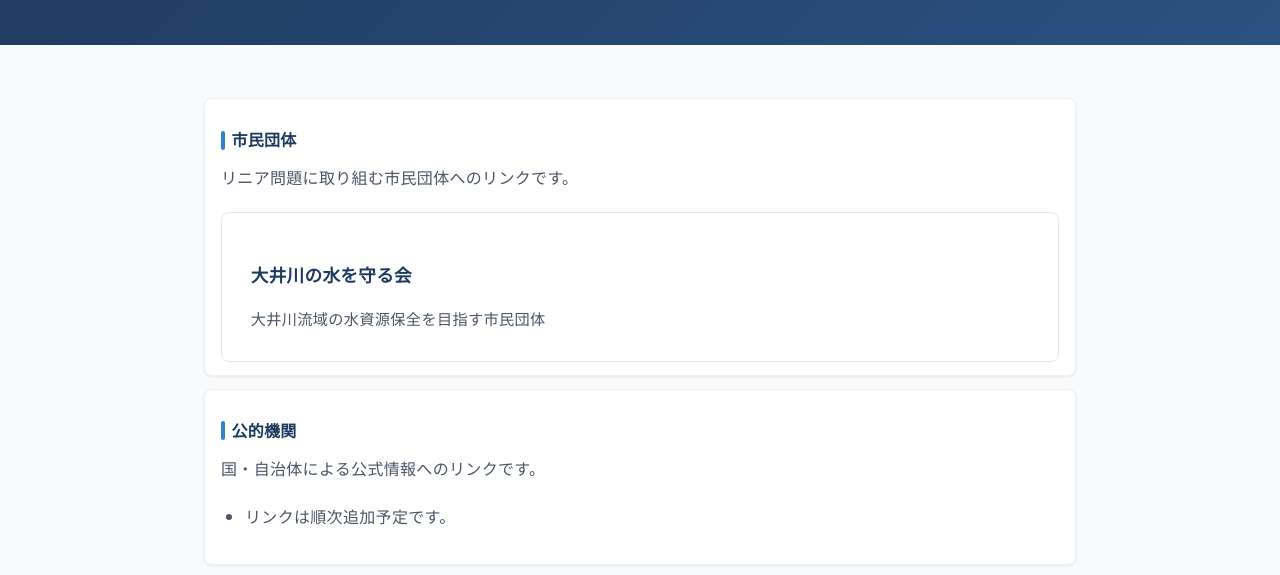
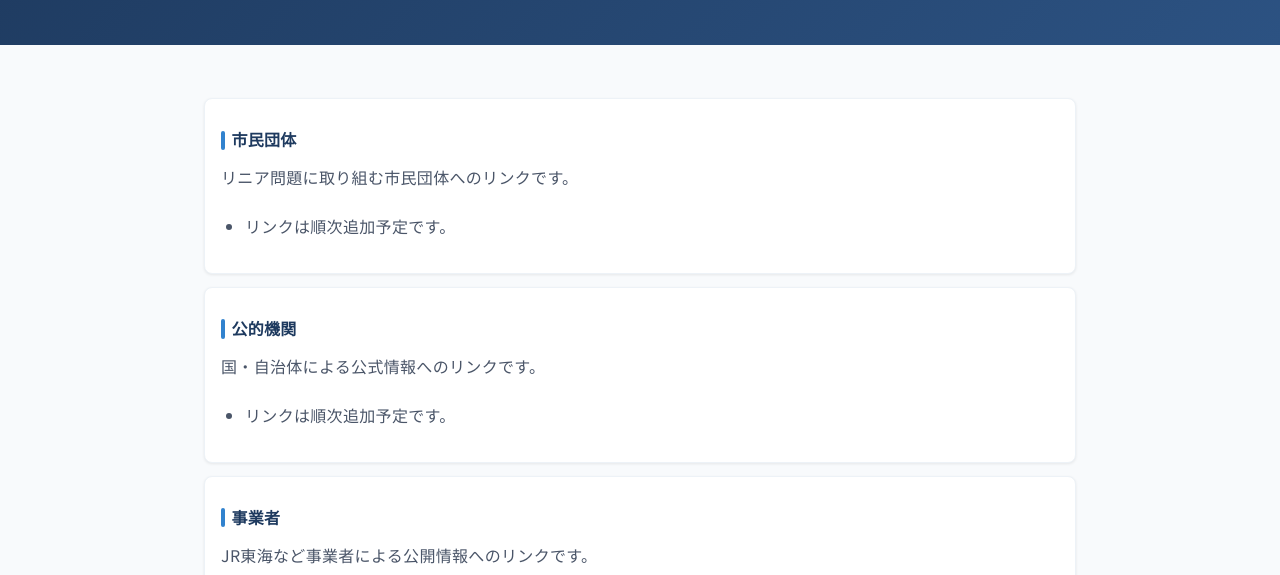
Before and after one commit to linear-citizen/linear-citizen-site, a plain HTML site: page links.html in a window 1280 px wide. Shown: the part 195-770 px from the top of the page. Drawn offline with Linux system fonts and the light colour scheme.

Commit message:
市民団体リンクを準備中表記に変更
🤖 Generated with [Claude Code](https://claude.com/claude-code)

Co-Authored-By: Claude Opus 4.5 <noreply@anthropic.com>

```diff
--- a/links.html
+++ b/links.html
@@ -23,12 +23,9 @@
 <section>
   <h2>市民団体</h2>
   <p>リニア問題に取り組む市民団体へのリンクです。</p>
-  <div class="card-grid">
-    <a href="https://www.ooigawa-net.com/" target="_blank" rel="noopener" class="card card-link">
-      <h3>大井川の水を守る会</h3>
-      <p>大井川流域の水資源保全を目指す市民団体</p>
-    </a>
-  </div>
+  <ul>
+    <li>リンクは順次追加予定です。</li>
+  </ul>
 </section>
 
 <section>
```
